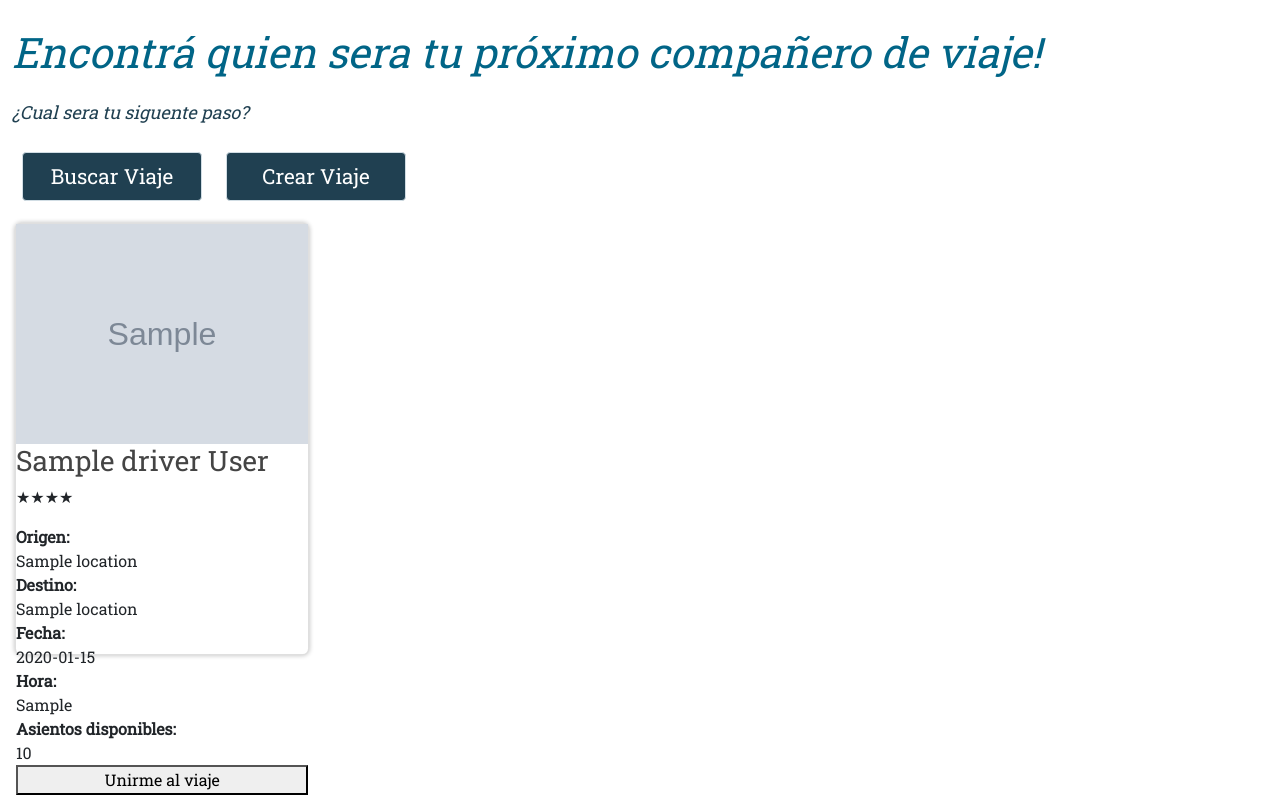
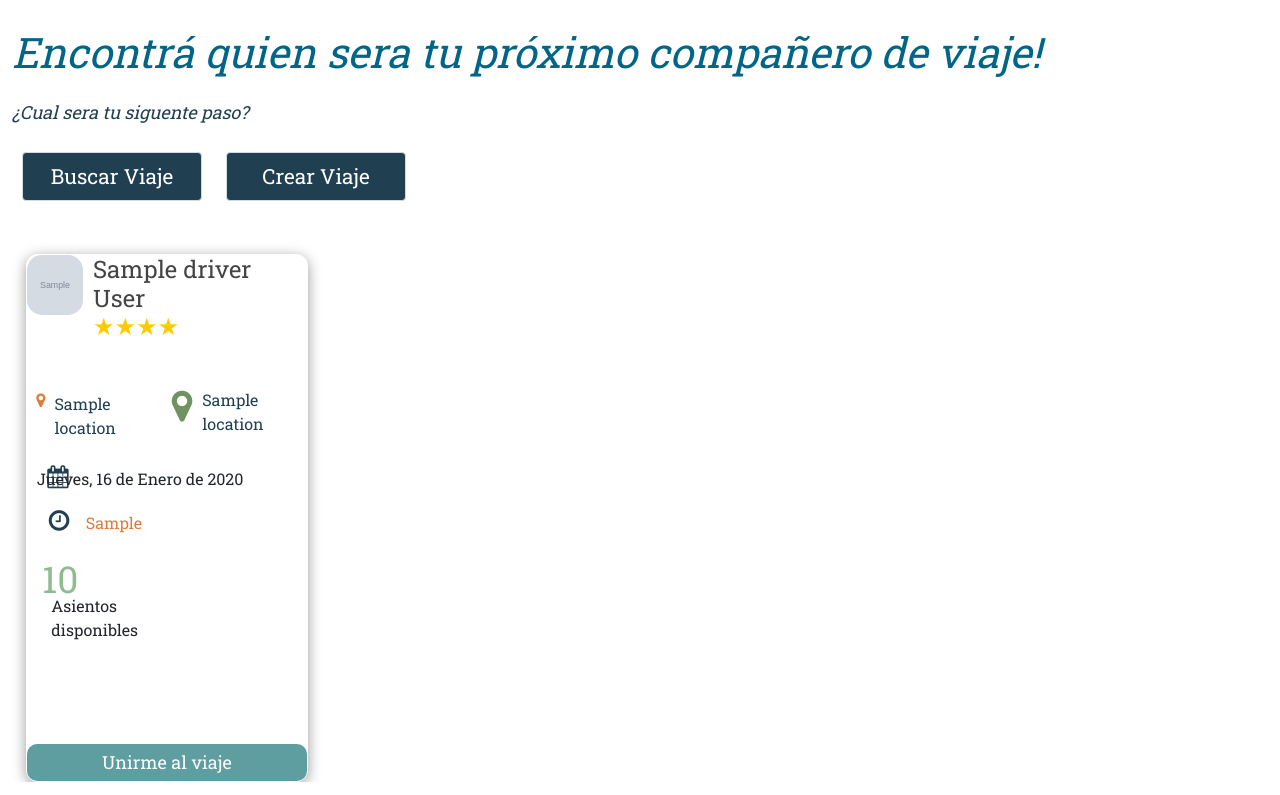
Before and after one commit to juanipullaro/ecotravel, a Python web app: template templates/profile.html in a window 1280 px wide. Shown: the part 56-851 px from the top of the page. Run offline with Jinja, Linux system fonts and the light colour scheme; the template is opened without the code that fills it: most values are stand-ins (such as "Sample title", 1, 10 or a date in 2020); grey boxes marked "Sample" are stand-in pictures; some libraries are stand-ins or nearby versions.

Commit message:
Update_Profile_18/2

```diff
--- a/static/main.css
+++ b/static/main.css
@@ -539,3 +539,175 @@ span.req{
 
 
 /* /////////////////////////////////////// Home1 /////////////////////////////////////////*/
+.popup-map{
+  display: inline-table;
+  width: 22%;
+background: white;
+box-shadow: 0 3px 14px rgba(0,0,0,0.4);
+padding: 1px;
+text-align: left;
+border-radius: 12px;
+margin-top: 31px;
+margin-left: 26px;
+margin-right: -4px;
+font-family:'Roboto Slab';
+}
+
+
+@media (max-width: 850px){
+  .popup-map{
+    margin-top: 50px;
+    display: inline-table;
+    width: 81%;
+  }}
+
+.driver{
+  display: flex;
+  margin-bottom: 6%;
+}
+
+.driver img{
+  height: 60px;
+  width: 60;
+  margin-right: 10px;
+  border-radius: 15px;
+}
+
+img {
+  vertical-align: middle;
+  border-style: none;
+  width: 20%;
+}
+.popup-map > .btn-join-travel{
+  border-radius: 10px;
+border: none;
+height: 37px;
+background-color: cadetblue;
+color: w;
+font-size: large;
+margin-top: 5px;
+color: white;
+width: 100%;
+}
+
+.stars{
+  font-size: x-large;
+  color:#ffcb00;
+  margin-top: -14%;
+
+}
+.dis{
+  margin-left: 28%;
+display: table-caption;
+margin-top: -42%;
+}
+
+.ori{
+  color:#204051;
+  display: inline-flex;
+}
+.des{
+  color: #204051;
+  display: inline-flex;
+  margin-top: 8%;
+}
+
+
+
+
+.data{
+  height: 374px;
+
+}
+h3{font-size: 24px;}
+
+.fa {
+  display: flex;
+  font-family: FontAwesome;
+  font-style: normal;
+  font-weight: normal;
+  line-height: 1;
+  font-size: 36px;
+  margin-left: 25px;
+  margin-inline: 7%;
+  color:#e17b3a;
+}
+
+.fa.fa-map-marker.des{
+  display: flex;
+  font-family: FontAwesome;
+  font-style: normal;
+  font-weight: normal;
+  line-height: 1;
+  font-size: 36px;
+  margin-left: 25px;
+  margin-inline: 7%;
+  color:#6e9360;
+  margin-top: 0%;
+
+}
+
+.trip_location-dot-line {
+  position: absolute;
+  top: 28px;
+}
+
+.trip_location-dot-line > div {
+  float: right;
+  width: 1px;
+  margin-right: 13px;
+  height: 50px;
+  content: '\A0';
+  border: 0;
+  border-style: dashed;
+}
+
+.col-xs-4 {
+  width: 16.66666667%;
+}
+
+.cantDisp{
+  font-size: 37px;
+color: darkseagreen;
+display: ruby;
+margin-left: 16%;
+margin-inline: 15px;
+}
+
+.glob{
+  margin-top: 6%;
+}
+.fec{margin-top: 9%;
+  margin-left: 20%;}
+
+
+  .fa.fa-calendar {
+    display: ruby-base-container;
+font-family: FontAwesome;
+font-style: normal;
+font-weight: normal;
+line-height: 1;
+font-size: 23px;
+margin-left: -6px;
+margin-inline: -16%;
+color: #204051;
+  }
+
+.hor{margin-top: 6%;
+  margin-left: 21%;
+  color: #e17b3a;
+}
+
+  .fa.fa-clock-o {
+    display: ruby;
+    font-family: FontAwesome;
+    font-style: normal;
+    font-weight: normal;
+    line-height: 1;
+    font-size: 24px;
+    margin-left: -12px;
+    margin-inline: -44%;
+    color: #204051;
+}
+
+/* /////////////////////////////////////// FIN Home1 /////////////////////////////////////////*/
--- a/templates/base.html
+++ b/templates/base.html
@@ -6,6 +6,8 @@
     <link rel="stylesheet" href="https://maxcdn.bootstrapcdn.com/bootstrap/4.0.0/css/bootstrap.min.css" integrity="sha384-Gn5384xqQ1aoWXA+058RXPxPg6fy4IWvTNh0E263XmFcJlSAwiGgFAW/dAiS6JXm" crossorigin="anonymous">
     <link href="https://fonts.googleapis.com/css2?family=Lato&family=Montserrat&family=Open+Sans&family=Roboto+Slab&display=swap" rel="stylesheet">
     <link rel="stylesheet" type="text/css" href="{{ url_for('static', filename='main.css') }}">
+    <link href="http://netdna.bootstrapcdn.com/font-awesome/4.0.0/css/font-awesome.css" rel="stylesheet">
+
 
     {% if title %}
         <title>Ecotravel - {{ title }}</title>
@@ -18,6 +20,7 @@
     <script src="https://code.jquery.com/jquery-3.2.1.slim.min.js" integrity="sha384-KJ3o2DKtIkvYIK3UENzmM7KCkRr/rE9/Qpg6aAZGJwFDMVNA/GpGFF93hXpG5KkN" crossorigin="anonymous"></script>
     <script src="https://cdnjs.cloudflare.com/ajax/libs/popper.js/1.12.9/umd/popper.min.js" integrity="sha384-ApNbgh9B+Y1QKtv3Rn7W3mgPxhU9K/ScQsAP7hUibX39j7fakFPskvXusvfa0b4Q" crossorigin="anonymous"></script>
     <script src="https://maxcdn.bootstrapcdn.com/bootstrap/4.0.0/js/bootstrap.min.js" integrity="sha384-JZR6Spejh4U02d8jOt6vLEHfe/JQGiRRSQQxSfFWpi1MquVdAyjUar5+76PVCmYl" crossorigin="anonymous"></script>
+
     {% block scripts %}{% endblock %}
   </body>
 </html>
--- a/templates/home1.html
+++ b/templates/home1.html
@@ -30,9 +30,6 @@
                                     <div class="but-slider">
                                         <a class="btn btn-lg btn-filled boton-usa-plataforma" href="{{ url_for('login') }}">Iniciar sesión</a>
 										<a class="btn btn-lg btn-filled boton-usa-plataforma" href="{{ url_for('register') }}">Registrarse</a>
-										{% for travel in travels %}
-										<h2 class="account-heading">{{ travel.travel_driver_id }}</h2>
-										{% endfor %}
                                     </div>
 
 				</div>
--- a/templates/profile.html
+++ b/templates/profile.html
@@ -14,19 +14,34 @@
 
 {% for travel in travels %}
 
-<div data-v-375120dc="" class="panel panel-default panel-card card card-trip card-trip-theme-default">
-  <div class="driver"><img src="{{'/static/profile_pics/' + travel.driver.image_file}}"></img><h3>{{ travel.driver.name}} {{ travel.driver.surname}}</h3></div>
-  <p class="stars"> {% for i in range (travel.driver.rating) %}★{%endfor%}</p>
-  <b>Origen:</b> {{travel.origin.location}}
-  <br /><b>Destino:</b>  {{travel.dest.location}}
-  <br /><b>Fecha:</b>  {{ travel.travel_date.strftime('%Y-%m-%d') }}
-  <br /><b>Hora:</b>{{ travel.travel_hour }}
-  <br /><b>Asientos disponibles:</b>{{ travel.seats }}
+<div class="popup-map">
+  <div class="driver"><img src="{{'/static/profile_pics/' + travel.driver.image_file}}"></img>
+     <h3>{{ travel.driver.name|capitalize}} {{ travel.driver.surname|capitalize}}
+        <div class="stars"><br />{% for i in range (travel.driver.rating) %}★{%endfor%} </div> </h3>
+  </div>
+  <div class="data"> <div class="ori">
+       <i class="fa fa-map-marker" aria-hidden="true"></i> {{travel.origin.location}}
+    </div>
+    <div class="des"><br />
+      <i class="fa fa-map-marker des" aria-hidden="true"></i>  {{travel.dest.location}} </div>
+    <div class="fec">
+      <i class="fa fa-calendar" aria-hidden="true"></i>
+          <script>
+              var meses = new Array ("Enero","Febrero","Marzo","Abril","Mayo","Junio","Julio","Agosto","Septiembre","Octubre","Noviembre","Diciembre");
+              var diasSemana = new Array("Lunes","Martes","Miércoles","Jueves","Viernes","Sábado","Domingo");
+              var f=new Date('{{ travel.travel_date.strftime("%Y-%m-%d") }}'  );
+              document.write(diasSemana[f.getDay()] + ", " + (f.getDate()+1) + " de " + meses[f.getMonth()] + " de " + f.getFullYear());
+          </script>
+    </div>
+    <div class="hor"> {{ travel.travel_hour }}
+      <i class="fa fa-clock-o" aria-hidden="true"></i>
+    </div>
+
+<div class="glob">
+    <div class="cantDisp">{{ travel.seats }}</div> <div  class="dis"><br />Asientos disponibles </div>
+</div> </div>
   <button class="btn-join-travel" onclick="jointravel(${travel.id})">Unirme al viaje</button></div>
-
 </div>
 
 {% endfor %}
-
-
 {% endblock body %}
```
Also changed, not shown: static/profile_pics/d0b52b9d9edb0b6c.jpg (added).
